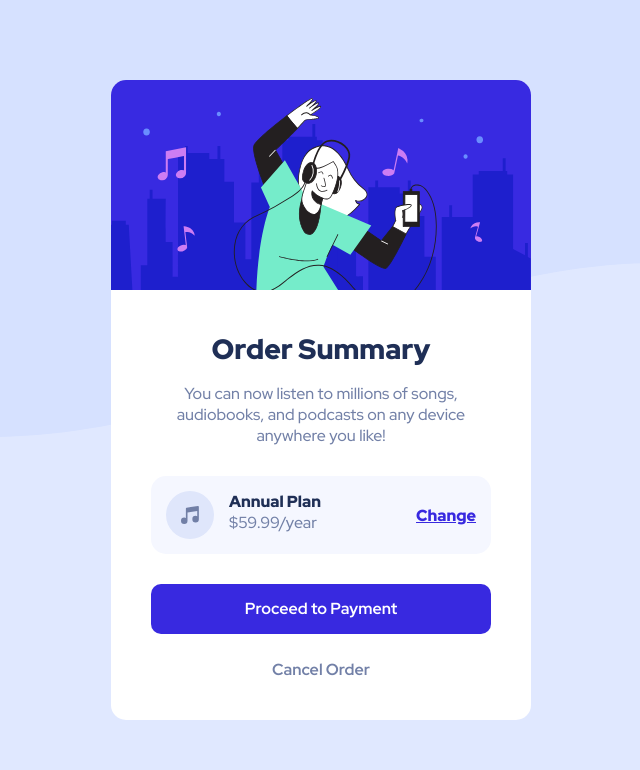
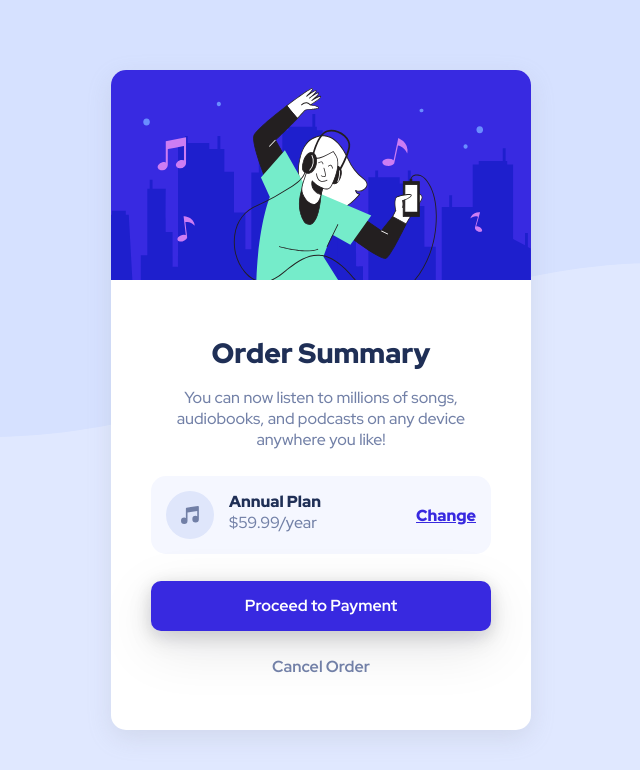
Before and after one commit to Luca-Sousa/Project-Order-Summary-Component-Main, a plain HTML site: page index.html in a window 1280 px wide. Shown: the whole page, without its empty margins (319-959 px from the left). Drawn offline with Linux system fonts and the light colour scheme.

Commit message:
update box-shadow e width

```diff
--- a/css/style.css
+++ b/css/style.css
@@ -33,13 +33,14 @@ body{
 main{
     width: 420px;
     height: 100%;
-    max-height: 640px;
+    max-height: 660px;
     background-color: white;
     border-radius: 15px;
     display: flex;
     flex-direction: column;
     align-items: center;
     margin: 0 4%;
+    box-shadow: rgba(149, 157, 165, 0.2) 0px 8px 24px;
 }
 
 header img{
@@ -53,7 +54,7 @@ header img{
     height: 100%;
     display: flex;
     flex-direction: column;
-    justify-content: space-between;
+    justify-content: space-around;
     padding: 40px;
 }
 
@@ -128,6 +129,7 @@ header img{
     color: white;
     background-color: var(--Bright-blue);
     cursor: pointer;
+    box-shadow: rgba(17, 17, 26, 0.1) 0px 4px 16px, rgba(17, 17, 26, 0.1) 0px 8px 24px, rgba(17, 17, 26, 0.1) 0px 16px 56px;
 }
 
 .content-submit-order input:hover{
```
